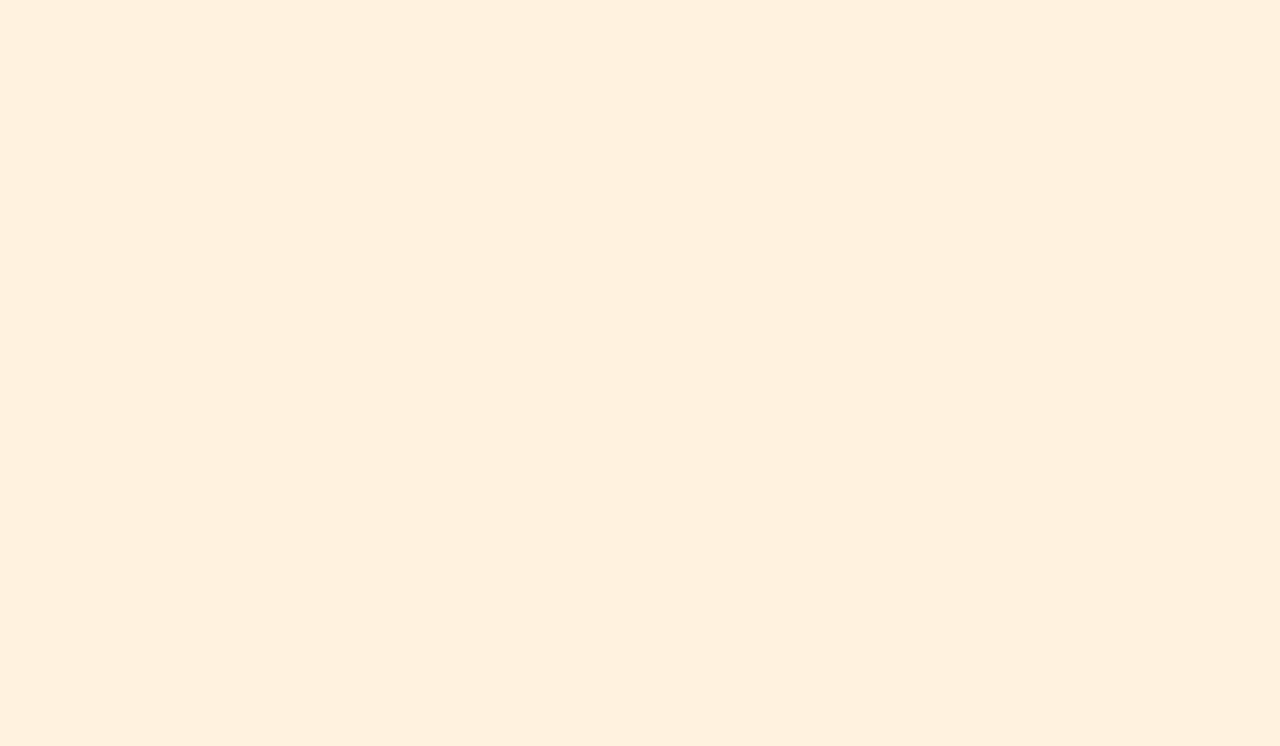
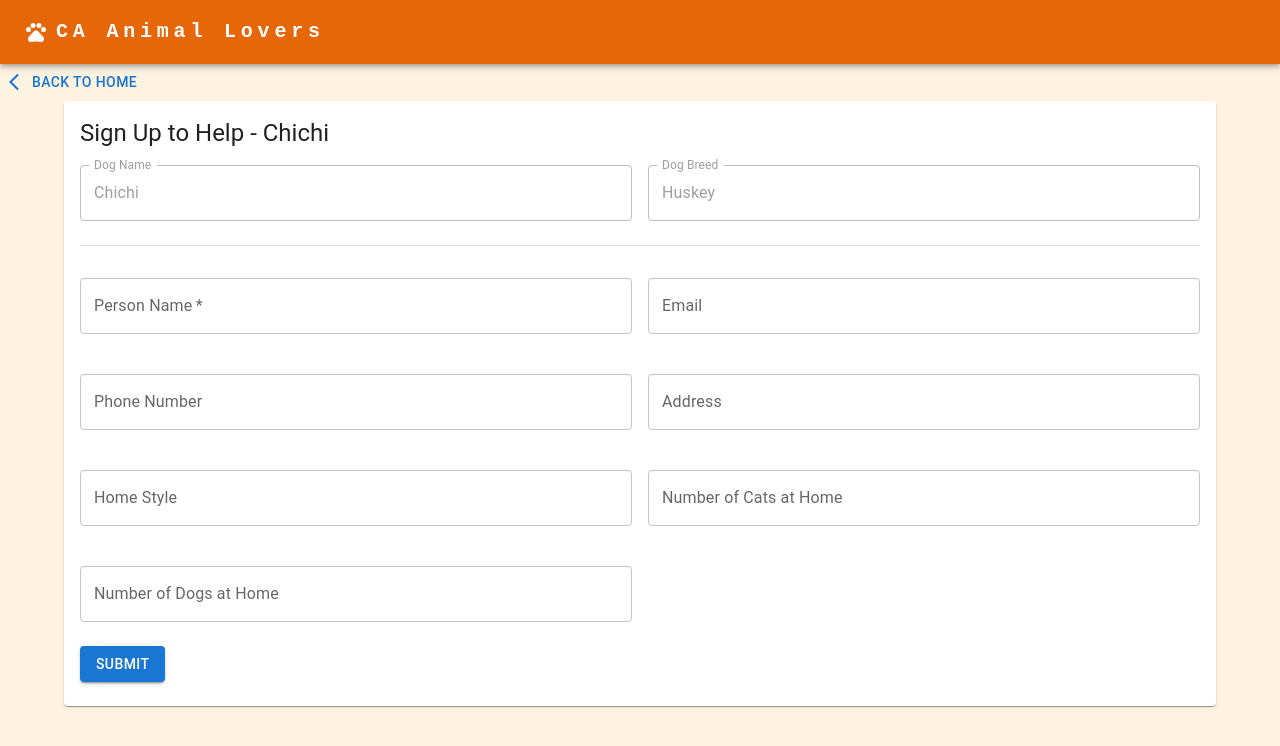
Before and after one commit to zinizhu/ca-anmial-lovers, a React (Create React App) app: page /sign-up-form/1 in a window 1280 px wide. Before the commit this address had no page. Shown: the top 746 px of the page. Built offline with nearby package versions, Linux system fonts and the light colour scheme.

Commit message:
feat: add sign up form skeleton

```diff
--- a/src/App.tsx
+++ b/src/App.tsx
@@ -23,7 +23,7 @@ function App() {
       <Route path="/" element={<HomePage />} />
       <Route path="/info" element={<Info />} />
       <Route path="/dog-detail/:id" element={<DogDetailsPage />} />
-      <Route path="/sign-up-form" element={<SignUpForm />} />
+      <Route path="/sign-up-form/:id" element={<SignUpForm />} />
     </Routes>
   );
 }
--- a/src/DogDetailsPage.tsx
+++ b/src/DogDetailsPage.tsx
@@ -77,7 +77,7 @@ export function DogDetailsPage() {
                       style={{ background: "#fef2e0" }}
                     >
                       <Grid item xs={12} sm={6}>
-                        <Card sx={{ minHeight: 250 }}>
+                        <Card sx={{ minHeight: 300 }}>
                           <CardContent>
                             <Typography variant="h5" sx={{ mb: 1.5 }}>
                               Name: {dogInfo.name}
@@ -98,7 +98,7 @@ export function DogDetailsPage() {
                       </Grid>
 
                       <Grid item xs={12} sm={6}>
-                        <Card sx={{ minHeight: 250 }}>
+                        <Card sx={{ minHeight: 300 }}>
                           <CardContent>
                             <Typography
                               variant="h5"
@@ -112,7 +112,7 @@ export function DogDetailsPage() {
                                 <Typography variant="body1">
                                   Rescue Status: {dogStatus.rescue_status}
                                 </Typography>
-                                <Typography variant="body1">
+                                <Typography variant="body1" sx={{ mb: 1.5 }}>
                                   Adopter/Foster Status:{" "}
                                   {dogStatus.adopter_foster_status}
                                 </Typography>
@@ -147,7 +147,9 @@ export function DogDetailsPage() {
                               variant="contained"
                               color="error"
                               size="large"
-                              onClick={() => navigate(`/sign-up-form`)}
+                              onClick={() =>
+                                navigate(`/sign-up-form/${dogInfo.id}`)
+                              }
                             >
                               Help the Dog!
                             </Button>
--- a/src/DogInfoCard.tsx
+++ b/src/DogInfoCard.tsx
@@ -72,7 +72,7 @@ export function DogInfoCard({ dogInfo }: DogInfoProps) {
           variant="contained"
           color="error"
           size="large"
-          onClick={() => navigate(`/sign-up-form`)}
+          onClick={() => navigate(`/sign-up-form/${dogInfo.id}`)}
         >
           HELP the Dog!
         </Button>
--- a/src/HomePage.tsx
+++ b/src/HomePage.tsx
@@ -1,6 +1,7 @@
 import * as React from "react";
 
 import Grid from "@mui/material/Grid"; // Grid version 1
+import Container from "@mui/material/Container";
 
 import { DogInfoCard } from "./DogInfoCard";
 import { DOGS_INFO } from "./Constants";
@@ -16,6 +17,7 @@ function HomePage() {
       </div>
 
       <div>
+        <Container>
           <Grid container rowSpacing={4} padding={5}>
             {DOGS_INFO.map((dogInfo, dogIdx) => (
               <Grid item xs={12} sm={6} md={4} key={dogIdx}>
@@ -23,6 +25,7 @@ function HomePage() {
               </Grid>
             ))}
           </Grid>
+        </Container>
       </div>
     </div>
   );
--- a/src/SignUpForm.tsx
+++ b/src/SignUpForm.tsx
@@ -1,5 +1,181 @@
 import * as React from "react";
+import Box from "@mui/material/Box";
+import TextField from "@mui/material/TextField";
+import Container from "@mui/material/Container";
+import Grid from "@mui/material/Grid"; // Grid version 1
+import { Card, CardContent } from "@mui/material";
+import Typography from "@mui/material/Typography";
+import Button from "@mui/material/Button";
+import ArrowBackIosNewIcon from "@mui/icons-material/ArrowBackIosNew";
+import Divider from "@mui/material/Divider";
+import Autocomplete from "@mui/material/Autocomplete";
+
+import { useParams } from "react-router-dom";
+import { useNavigate } from "react-router-dom";
+
+import { DOGS_INFO } from "./Constants";
+import { Header } from "./Header";
 
 export function SignUpForm() {
-  return <>Sign Up!</>;
+  const { id } = useParams();
+  const navigate = useNavigate();
+
+  const dogInfo = DOGS_INFO.find((dog) => dog.id.toString() == id);
+
+  return (
+    <>
+      <div>
+        <Header></Header>
+      </div>
+
+      <div>
+        <Button
+          startIcon={<ArrowBackIosNewIcon />}
+          onClick={() => navigate("/")}
+        >
+          Back to Home
+        </Button>
+      </div>
+
+      <Container>
+        {dogInfo ? (
+          <Card>
+            <CardContent>
+              <Typography variant="h5">
+                Sign Up to Help - {dogInfo.name}
+              </Typography>
+              <form noValidate autoComplete="off">
+                <Grid container spacing={2}>
+                  {/* Dog Information */}
+
+                  <Grid item xs={12} sm={6}>
+                    <TextField
+                      label="Dog Name"
+                      value={dogInfo.name}
+                      fullWidth
+                      margin="normal"
+                      disabled
+                    />
+                  </Grid>
+                  <Grid item xs={12} sm={6}>
+                    <TextField
+                      label="Dog Breed"
+                      value={dogInfo.breed}
+                      fullWidth
+                      margin="normal"
+                      disabled
+                    />
+                  </Grid>
+
+                  {/* Divider */}
+                  <Grid item xs={12}>
+                    <Divider />
+                  </Grid>
+
+                  {/* Person Information */}
+                  <Grid item xs={12} sm={6}>
+                    <TextField
+                      required
+                      label="Person Name"
+                      fullWidth
+                      margin="normal"
+                    />
+                  </Grid>
+                  <Grid item xs={12} sm={6}>
+                    <TextField label="Email" fullWidth margin="normal" />
+                  </Grid>
+                  <Grid item xs={12} sm={6}>
+                    <TextField label="Phone Number" fullWidth margin="normal" />
+                  </Grid>
+                  <Grid item xs={12} sm={6}>
+                    <TextField label="Address" fullWidth margin="normal" />
+                  </Grid>
+                  <Grid item xs={12} sm={6}>
+                    <TextField label="Home Style" fullWidth margin="normal" />
+                  </Grid>
+                  <Grid item xs={12} sm={6}>
+                    <TextField
+                      label="Number of Cats at Home"
+                      fullWidth
+                      margin="normal"
+                    />
+                  </Grid>
+                  <Grid item xs={12} sm={6}>
+                    <TextField
+                      label="Number of Dogs at Home"
+                      fullWidth
+                      margin="normal"
+                    />
+                  </Grid>
+                </Grid>
+                <Button
+                  variant="contained"
+                  color="primary"
+                  type="submit"
+                  style={{ marginTop: "16px" }}
+                >
+                  Submit
+                </Button>
+              </form>
+            </CardContent>
+          </Card>
+        ) : (
+          <Typography variant="h5">Dog not found</Typography>
+        )}
+      </Container>
+    </>
+
+    // <Box
+    //   component="form"
+    //   sx={{
+    //     "& .MuiTextField-root": { m: 1, width: "25ch" },
+    //   }}
+    //   noValidate
+    //   autoComplete="off"
+    // >
+    //   <div>
+    //     <TextField
+    //       required
+    //       id="outlined-required"
+    //       label="Required"
+    //       defaultValue="Hello World"
+    //     />
+    //     <TextField
+    //       disabled
+    //       id="outlined-disabled"
+    //       label="Disabled"
+    //       defaultValue="Hello World"
+    //     />
+    //     <TextField
+    //       id="outlined-password-input"
+    //       label="Password"
+    //       type="password"
+    //       autoComplete="current-password"
+    //     />
+    //     <TextField
+    //       id="outlined-read-only-input"
+    //       label="Read Only"
+    //       defaultValue="Hello World"
+    //       InputProps={{
+    //         readOnly: true,
+    //       }}
+    //     />
+    //     <TextField
+    //       id="outlined-number"
+    //       label="Number"
+    //       type="number"
+    //       InputLabelProps={{
+    //         shrink: true,
+    //       }}
+    //     />
+    //     <TextField id="outlined-search" label="Search field" type="search" />
+    //     <TextField
+    //       id="outlined-helperText"
+    //       label="Helper text"
+    //       defaultValue="Default Value"
+    //       helperText="Some important text"
+    //     />
+    //   </div>
+    // </Box>
+  );
 }
```
Lines whose indentation alone changed are shown as unchanged.
